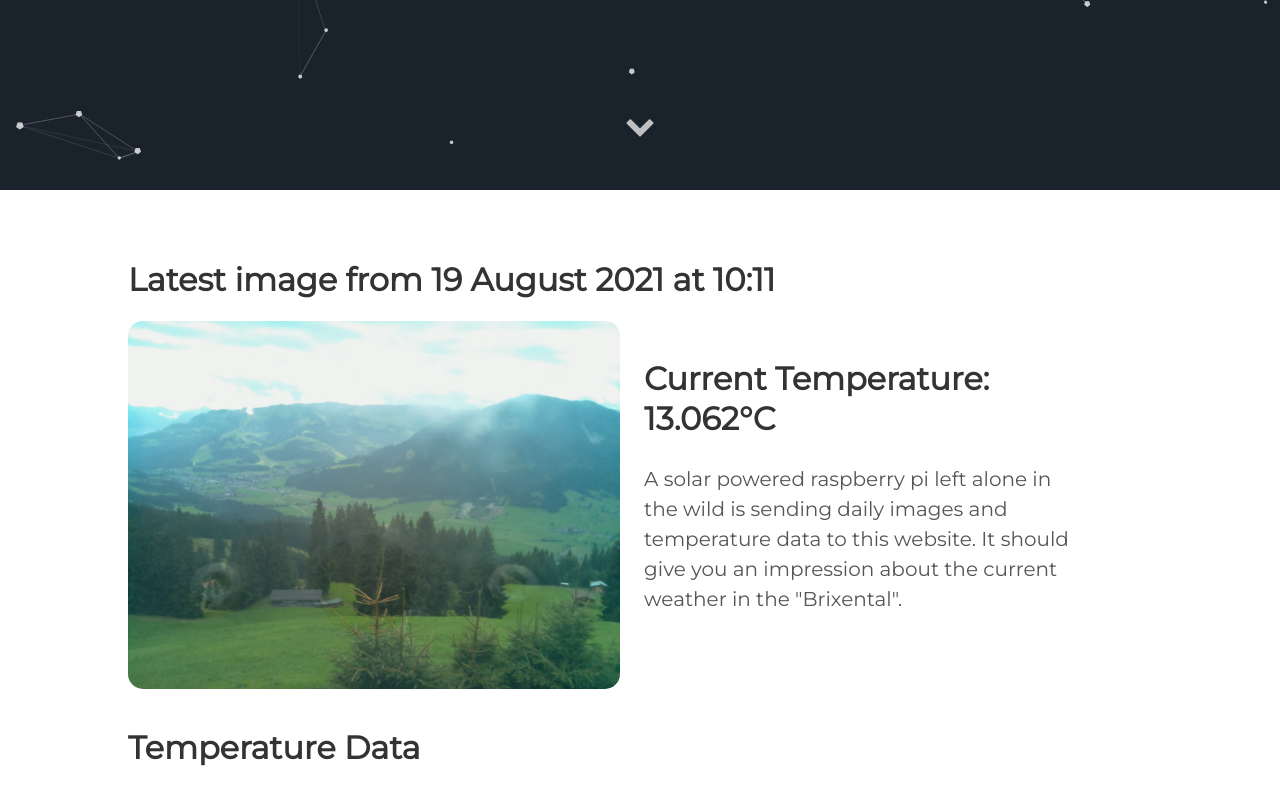
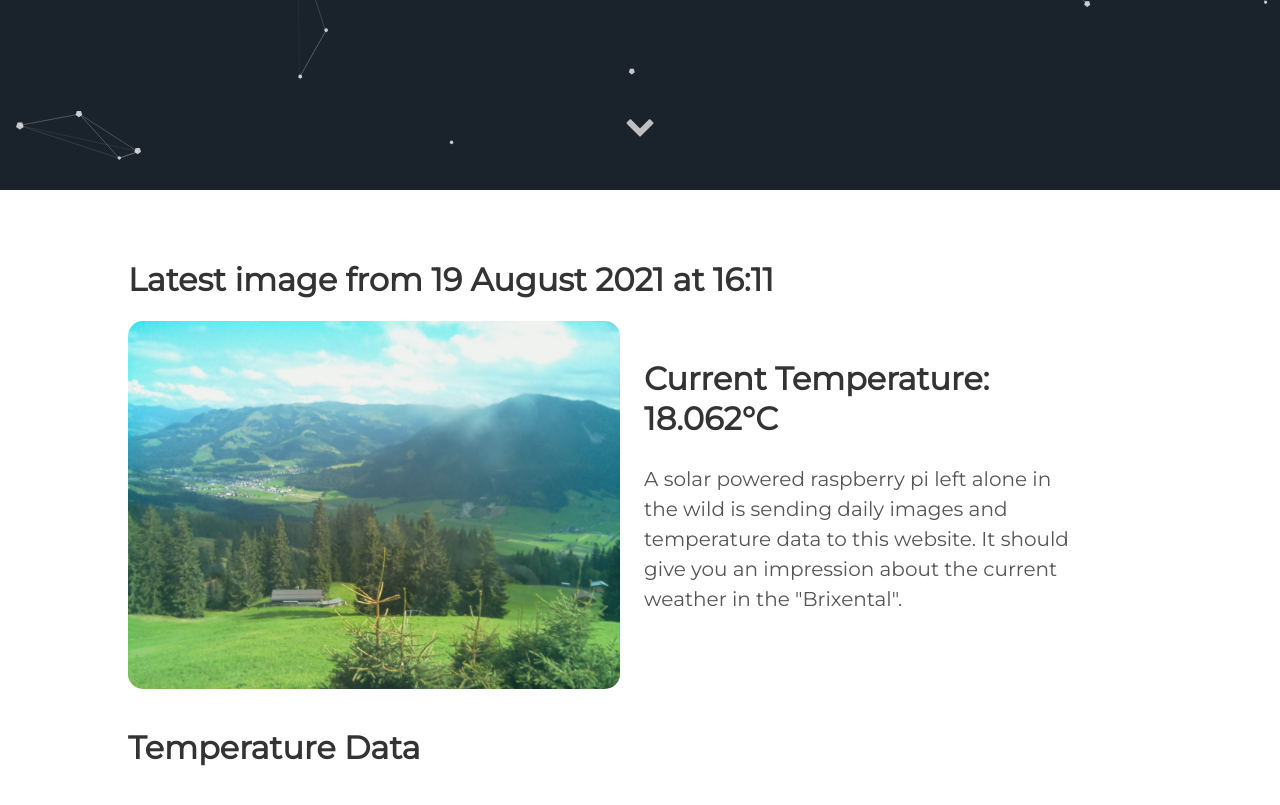
Before and after one commit to vektorious/vektorious.github.io, a Jekyll site: the page built from resources/huette.md, in a window 1280 px wide and 900 px high, scrolled down 710 px. Shown: the top 805 px of the window. Built offline with Jekyll 4.4.1, drawn with Linux system fonts in a browser that asks for light colours.

Commit message:
I'm a bot beep boop

```diff
--- a/resources/huette.md
+++ b/resources/huette.md
@@ -6,13 +6,13 @@ image: '/assets/img/'
 description: 'Live image from the Austrian alps'
 twitter_text: ' '
 ---
-## Latest image from 19 August 2021 at 10:11
+## Latest image from 19 August 2021 at 16:11
 <div class="huette">
   <div class="huette-image">
     <img src="{{ "/assets/img/huette.jpg" | prepend: site.baseurl }}">
   </div>
   <div class="huette-text">
-        <h2>Current Temperature: 13.062°C</h2>
+        <h2>Current Temperature: 18.062°C</h2>
         <p>A solar powered raspberry pi left alone in the wild is sending daily images and temperature data to this website. It should give you an impression about the current weather in the "Brixental".</p>
 
   </div>
```
Also changed, not shown: rpi-script/2021-08-19_160958.txt (renamed from rpi-script/2021-08-19_100958.txt, +5 -5 lines), rpi-script/huette.md (+2 -2 lines), assets/img/huette.jpg, assets/img/temp_plot.png, rpi-script/temp_plot.png, 1 other file.
